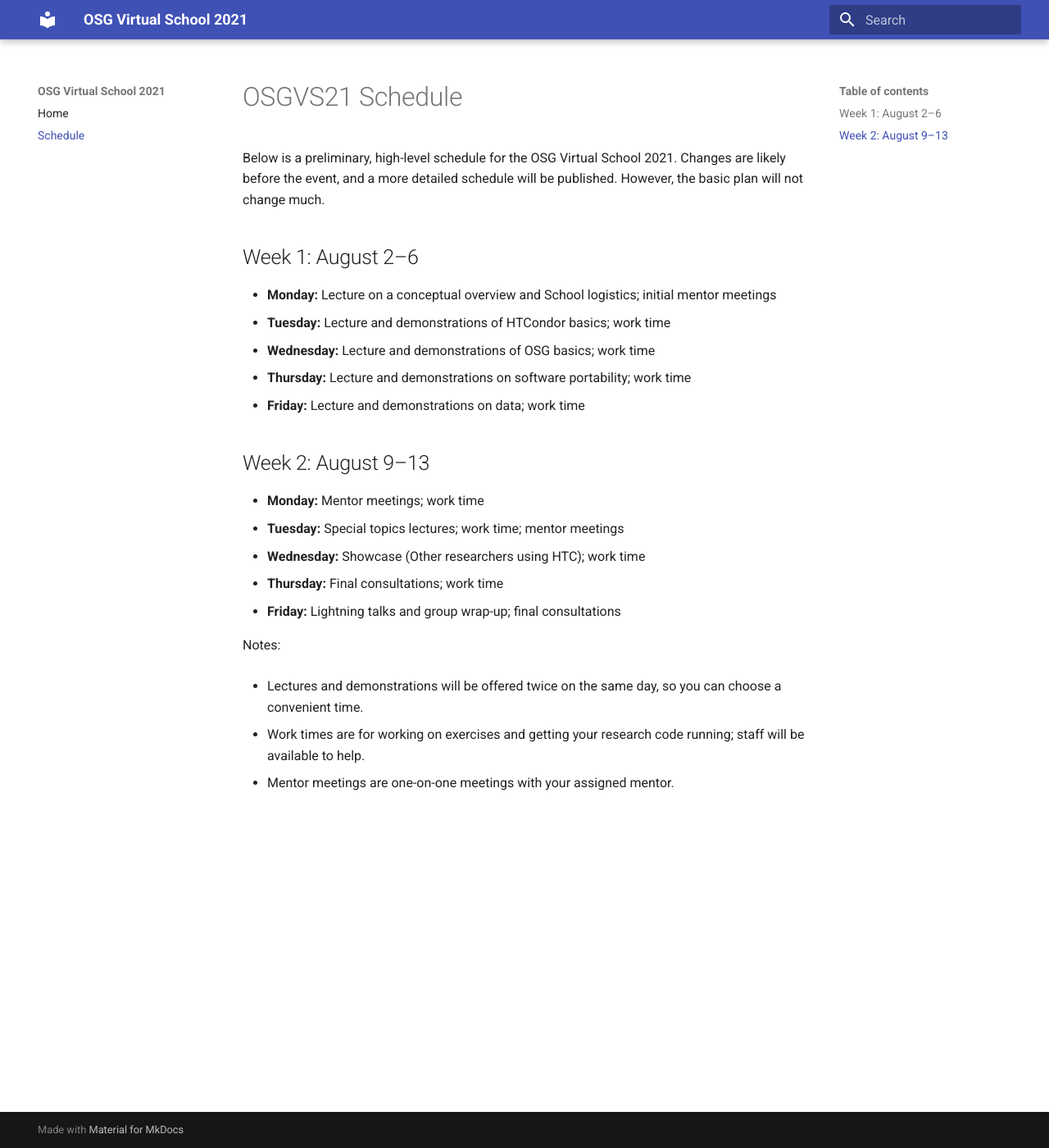
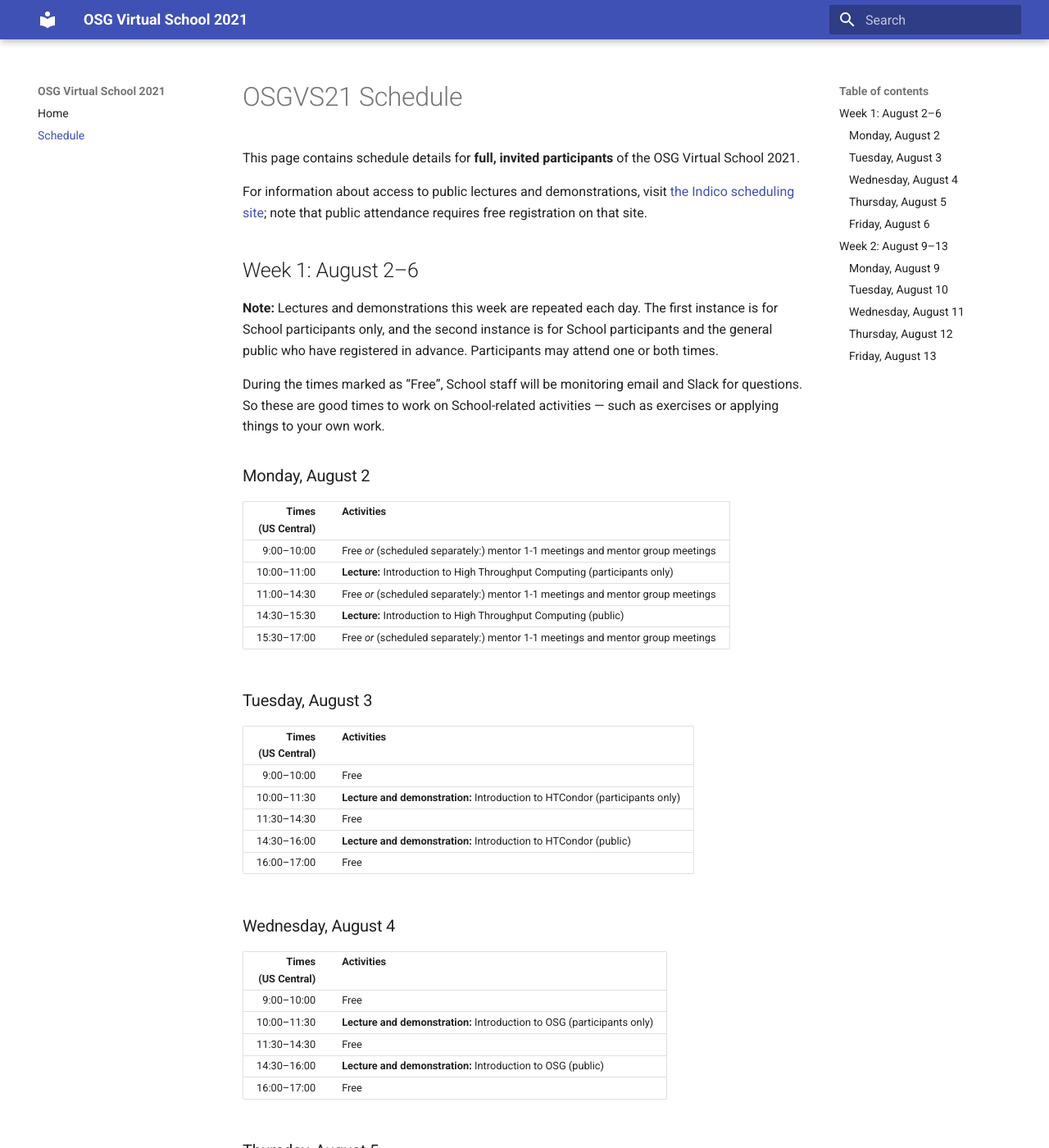
Before and after one commit to osg-htc/virtual-school-2021, an MkDocs documentation site: the page built from docs/schedule.md, in a window 1280 px wide and 1400 px high. Shown: the whole window at 82% size. Built offline with MkDocs 1.6.1 and Material for MkDocs 9.7.7, drawn with Linux system fonts in a browser that asks for light colours; some of the changed text lies outside the part shown.

Commit message:
Added detailed schedule

```diff
--- a/docs/schedule.md
+++ b/docs/schedule.md
@@ -1,32 +1,134 @@
 # OSGVS21 Schedule
 
-Below is a preliminary, high-level schedule for the OSG Virtual School 2021.
-Changes are likely before the event,
-and a more detailed schedule will be published.
-However, the basic plan will not change much.
+This page contains schedule details for **full, invited participants** of the OSG Virtual School 2021.
+
+For information about access to public lectures and demonstrations,
+visit [the Indico scheduling site](https://indico.fnal.gov/event/49686/);
+note that public attendance requires free registration on that site.
 
 ## Week 1: August 2&ndash;6
 
-*   **Monday:** Lecture on a conceptual overview and School logistics; initial mentor meetings
-*   **Tuesday:** Lecture and demonstrations of HTCondor basics; work time
-*   **Wednesday:** Lecture and demonstrations of OSG basics; work time
-*   **Thursday:** Lecture and demonstrations on software portability; work time
-*   **Friday:** Lecture and demonstrations on data; work time
+**Note:** Lectures and demonstrations this week are repeated each day.
+The first instance is for School participants only,
+and the second instance is for School participants and the general public who have registered in advance.
+Participants may attend one or both times.
+
+During the times marked as &ldquo;Free&rdquo;, School staff will be monitoring email and Slack for questions.
+So these are good times to work on School-related activities&nbsp;&mdash;
+such as exercises or applying things to your own work.
+
+<style>
+.md-typeset table:not([class]) td, .md-typeset table:not([class]) th { padding-top: 0.2em; padding-bottom: 0.2em; }
+</style>
+
+### Monday, August 2
+
+| **Times<br>(US Central)** | **Activities** |
+| ---: | :--- |
+|  9:00&ndash;10:00 | Free *or* (scheduled separately:) mentor 1-1 meetings and mentor group meetings |
+| 10:00&ndash;11:00 | **Lecture:** Introduction to High Throughput Computing (participants only) |
+| 11:00&ndash;14:30 | Free *or* (scheduled separately:) mentor 1-1 meetings and mentor group meetings |
+| 14:30&ndash;15:30 | **Lecture:** Introduction to High Throughput Computing (public) |
+| 15:30&ndash;17:00 | Free *or* (scheduled separately:) mentor 1-1 meetings and mentor group meetings |
+
+### Tuesday, August 3
+
+| **Times<br>(US Central)** | **Activities** |
+| ---: | :--- |
+|  9:00&ndash;10:00 | Free |
+| 10:00&ndash;11:30 | **Lecture and demonstration:** Introduction to HTCondor (participants only) |
+| 11:30&ndash;14:30 | Free |
+| 14:30&ndash;16:00 | **Lecture and demonstration:** Introduction to HTCondor (public) |
+| 16:00&ndash;17:00 | Free |
+
+### Wednesday, August 4
+
+| **Times<br>(US Central)** | **Activities** |
+| ---: | :--- |
+|  9:00&ndash;10:00 | Free |
+| 10:00&ndash;11:30 | **Lecture and demonstration:** Introduction to OSG (participants only) |
+| 11:30&ndash;14:30 | Free |
+| 14:30&ndash;16:00 | **Lecture and demonstration:** Introduction to OSG (public) |
+| 16:00&ndash;17:00 | Free |
+
+### Thursday, August 5
+
+| **Times<br>(US Central)** | **Activities** |
+| ---: | :--- |
+|  9:00&ndash;10:00 | Free |
+| 10:00&ndash;11:30 | **Lecture and demonstration:** Software for HTC (participants only) |
+| 11:30&ndash;14:30 | Free |
+| 14:30&ndash;16:00 | **Lecture and demonstration:** Software for HTC (public) |
+| 16:00&ndash;17:00 | Free |
+
+### Friday, August 6
+
+| **Times<br>(US Central)** | **Activities** |
+| ---: | :--- |
+|  9:00&ndash;10:00 | Free |
+| 10:00&ndash;11:30 | **Lecture and demonstration:** Data for HTC (participants only) |
+| 11:30&ndash;14:30 | Free |
+| 14:30&ndash;16:00 | **Lecture and demonstration:** Data for HTC (public) |
+| 16:00&ndash;17:00 | Free |
 
 ## Week 2: August 9&ndash;13
 
-*   **Monday:** Mentor meetings; work time
-*   **Tuesday:** Special topics lectures; work time; mentor meetings
-*   **Wednesday:** Showcase (Other researchers using HTC); work time
-*   **Thursday:** Final consultations; work time
-*   **Friday:** Lightning talks and group wrap-up; final consultations
+The focus of this week is on applying what you have learned (and are learning!) to your own work.
+Plus, there are opportunities to learn more and a wrap-up session at the end.
 
-Notes:
+**Note:** The &ldquo;Extra Topic&rdquo; sessions will not repeat&nbsp;&mdash; each one is a separate topic.
+We will do our best to schedule the extra topics at times when interested participants can join.
 
-*   Lectures and demonstrations will be offered twice on the same day,
-    so you can choose a convenient time.
+### Monday, August 9
 
-*   Work times are for working on exercises and getting your research code running;
-    staff will be available to help.
+| **Times<br>(US Central)** | **Activities** |
+| ---: | :--- |
+|  9:00&ndash;10:00 | Free *or* (scheduled separately:) mentor 1-1 meetings |
+| 10:00&ndash;11:00 | **Extra Topic 1** (details TBD) |
+| 11:00&ndash;15:00 | Free *or* (scheduled separately:) mentor 1-1 meetings |
+| 15:00&ndash;16:00 | **Extra Topic 2** (details TBD) |
+| 16:00&ndash;17:00 | Free *or* (scheduled separately:) mentor 1-1 meetings |
 
-*   Mentor meetings are one-on-one meetings with your assigned mentor.
+### Tuesday, August 10
+
+| **Times<br>(US Central)** | **Activities** |
+| ---: | :--- |
+|  9:00&ndash;10:00 | Free |
+| 10:00&ndash;11:00 | **Extra Topic 3** (details TBD) |
+| 11:00&ndash;15:00 | Free |
+| 15:00&ndash;16:00 | **Extra Topic 4** (details TBD) |
+| 16:00&ndash;17:00 | Free |
+
+### Wednesday, August 11
+
+The OSG School Showcase consists of three researchers talking about their science, their computing,
+and how the process of learning about and using High Throughput Computing transformed their work.
+For many participants of past Schools, this was a highlight!
+Please try to arrange your schedule to attend this one-time-only event.
+There will be time at the end to talk to the presenters.
+
+| **Times<br>(US Central)** | **Activities** |
+| ---: | :--- |
+|  9:00&ndash;11:00 | Free |
+| 11:00&ndash;12:30 | **OSG School Showcase** |
+| 12:30&ndash;17:00 | Free |
+
+### Thursday, August 12
+
+| **Times<br>(US Central)** | **Activities** |
+| ---: | :--- |
+|  9:00&ndash;17:00 | Free *or* (scheduled separately:) mentor 1-1 meetings |
+
+### Friday, August 13
+
+For our last opportunity to be together, there will be a short wrap-up talk,
+plus a series of lightning talks from the School participants!
+Lightning talks are optional but encouraged;
+they are simply a way to present a little bit about your work and what you accomplished during the School.
+Details, including how to sign up, will be available during the School.
+
+| **Times<br>(US Central)** | **Activities** |
+| ---: | :--- |
+|  9:00&ndash;11:00 | Free *or* (scheduled separately:) mentor 1-1 meetings |
+| 11:00&ndash;12:30 | **Wrap-up and Lightning Talks** |
+| 12:30&ndash;17:00 | Free *or* (scheduled separately:) mentor 1-1 meetings |
```
